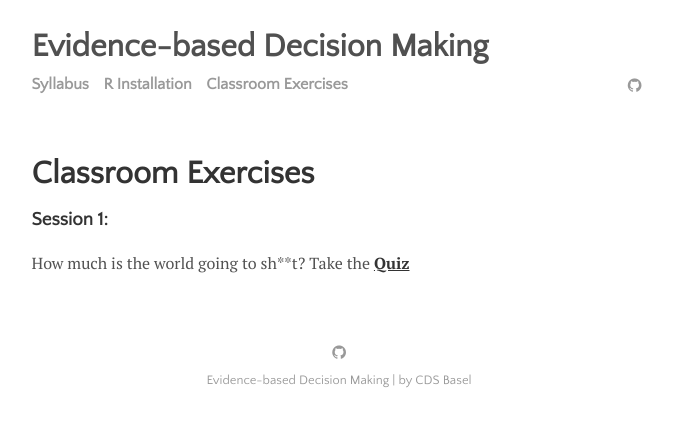
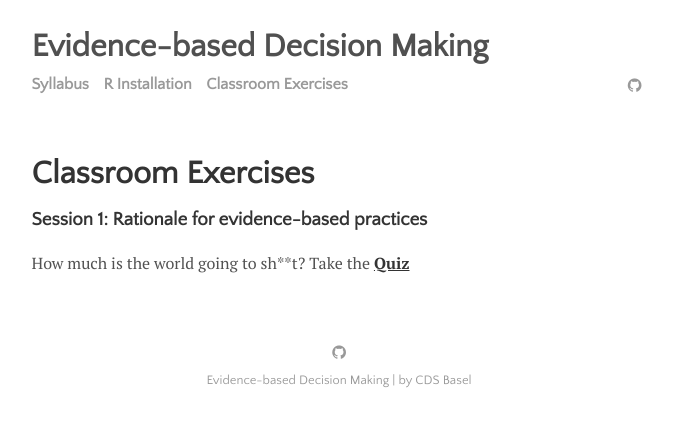
Before and after one commit to matarui/evidencebaseddm, a Jekyll site: the page built from menu/projects.md, in a window 1280 px wide. Shown: the top 427 px of the page, without its empty margins (301-974 px from the left). Built offline with Jekyll 4.4.1, drawn with Linux system fonts in a browser that asks for light colours.

Commit message:
Update projects.md

```diff
--- a/menu/projects.md
+++ b/menu/projects.md
@@ -3,6 +3,6 @@ layout: page
 title: Classroom Exercises
 ---
 
-### Session 1:
+### Session 1: Rationale for evidence-based practices
 
 How much is the world going to sh**t? Take the <a href="https://docs.google.com/forms/d/e/1FAIpQLSfei6GDkW5jhcSzJLXa-iGoiZscYLDGILiw4bWcEQ5YfMkS5g/viewform?usp=sf_link"><b>Quiz</b></a>
```
